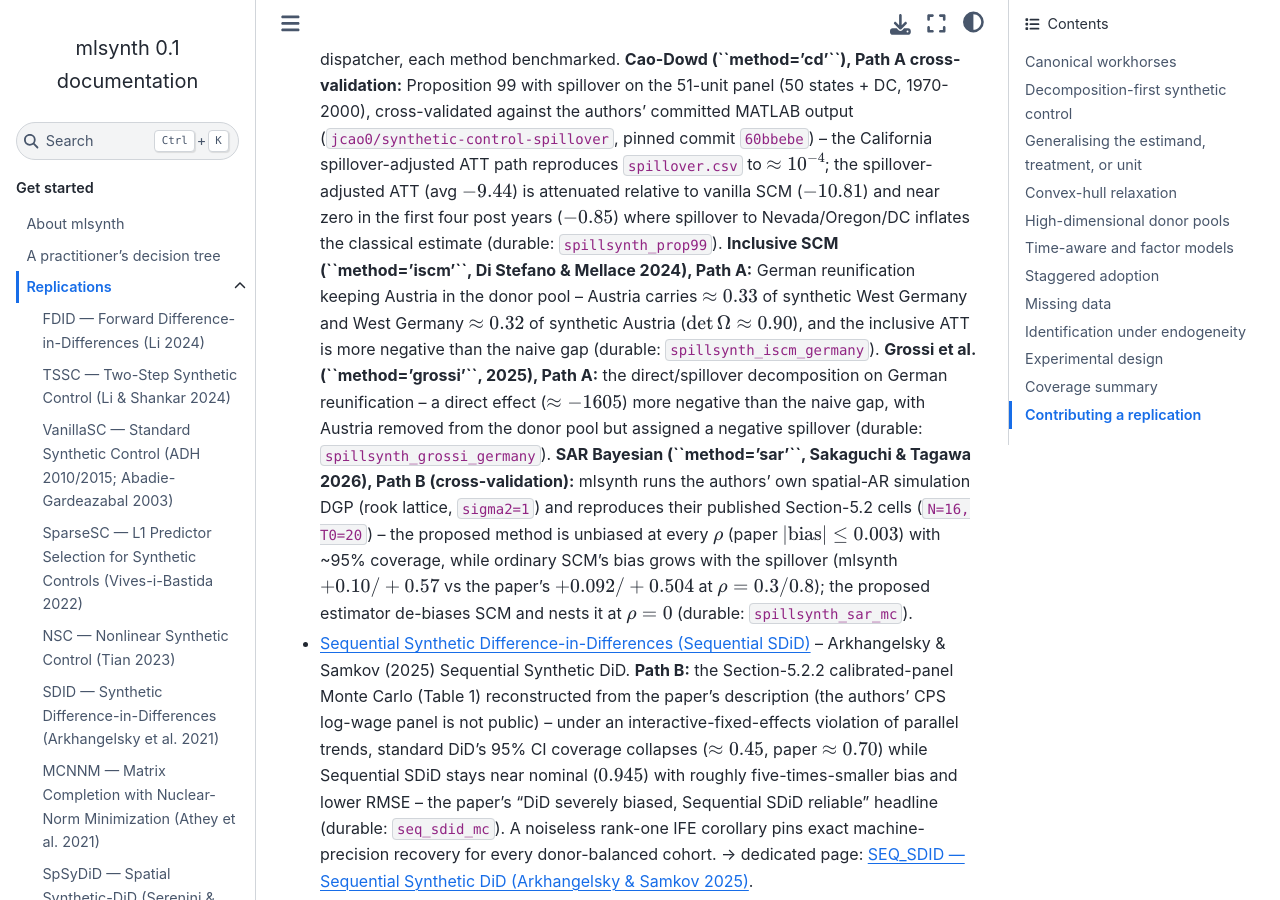
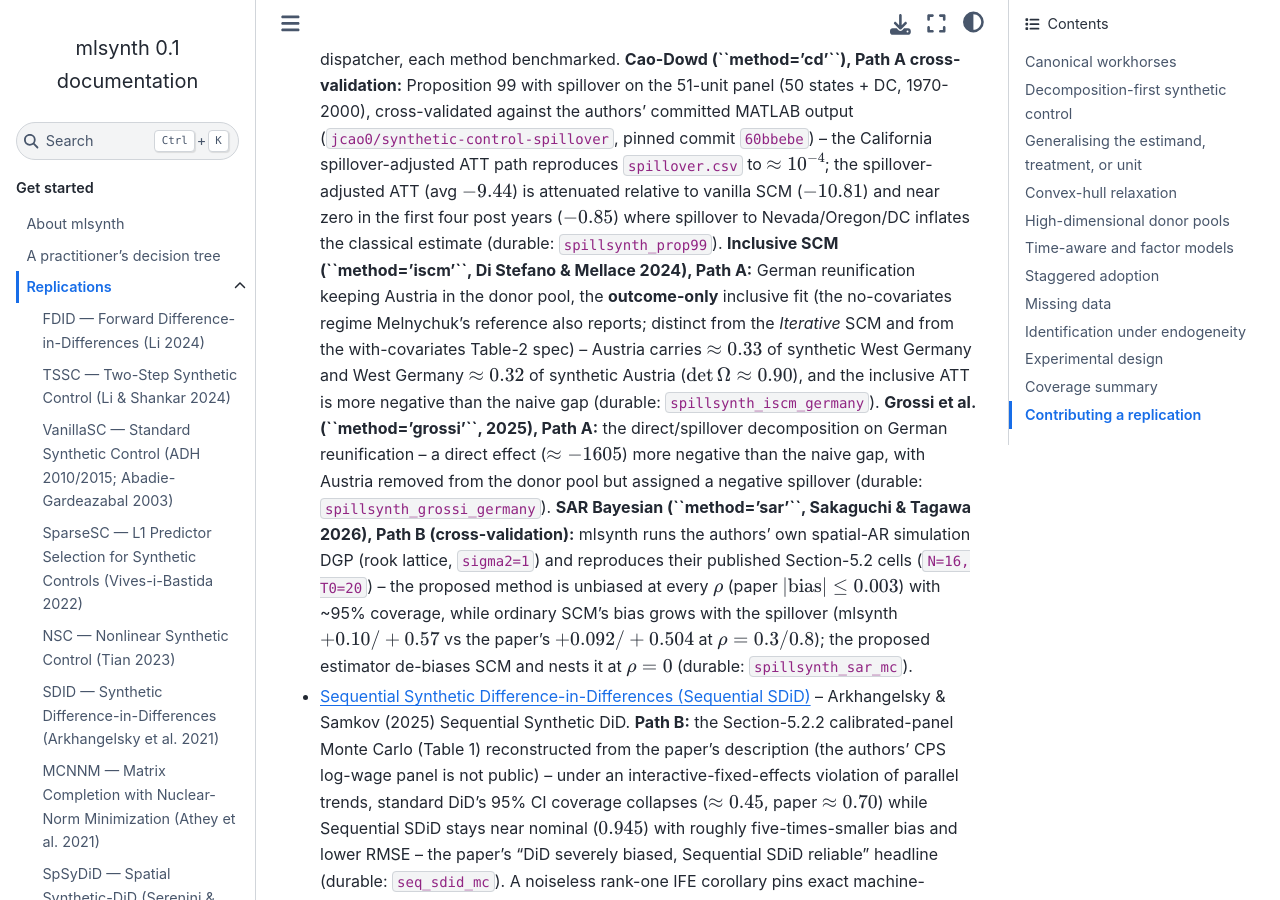
Before and after one commit to jgreathouse9/mlsynth, a Sphinx documentation site: the page built from docs/replications.rst, in a window 1280 px wide and 900 px high, scrolled down 7188 px. Built offline with Sphinx 7.4.7 and the Sphinx Book theme 1.1.4, drawn with Linux system fonts in a browser that asks for light colours; pages that are not in the unit, such as notebooks, are missing from menus.

Commit message:
docs: correctly frame the inclusive-SCM benchmark (Inclusive vs Iterative)
The iscm case validates Di Stefano-Mellace's INCLUSIVE SCM (mlsynth's
method='iscm'), distinct from Melnychuk's ITERATIVE SCM (~-1970 USD German
headline, not implemented in mlsynth) and from the with-covariates Table-2
spec (Austria 0.42). Reframe the docstring + catalogue: the case pins the
outcome-only inclusive fit (Austria ~0.33 in synthetic West Germany), the
no-covariates regime Melnychuk's reference also reports -- a machinery guard
for the inclusive correction, not a cross-validation of the 0.42 weights.

```diff
--- a/docs/replications.rst
+++ b/docs/replications.rst
@@ -395,11 +395,13 @@ Staggered adoption
   (:math:`-0.85`) where spillover to Nevada/Oregon/DC inflates the
   classical estimate (durable: ``spillsynth_prop99``).
   **Inclusive SCM (``method='iscm'``, Di Stefano & Mellace 2024), Path
-  A:** German reunification keeping Austria in the donor pool -- Austria
-  carries :math:`\approx 0.33` of synthetic West Germany and West Germany
-  :math:`\approx 0.32` of synthetic Austria (:math:`\det\Omega \approx
-  0.90`), and the inclusive ATT is more negative than the naive gap
-  (durable: ``spillsynth_iscm_germany``).
+  A:** German reunification keeping Austria in the donor pool, the
+  **outcome-only** inclusive fit (the no-covariates regime Melnychuk's
+  reference also reports; distinct from the *Iterative* SCM and from the
+  with-covariates Table-2 spec) -- Austria carries :math:`\approx 0.33` of
+  synthetic West Germany and West Germany :math:`\approx 0.32` of synthetic
+  Austria (:math:`\det\Omega \approx 0.90`), and the inclusive ATT is more
+  negative than the naive gap (durable: ``spillsynth_iscm_germany``).
   **Grossi et al. (``method='grossi'``, 2025), Path A:** the
   direct/spillover decomposition on German reunification -- a direct
   effect (:math:`\approx -1605`) more negative than the naive gap, with
```
Also changed, not shown: 1 other file.
